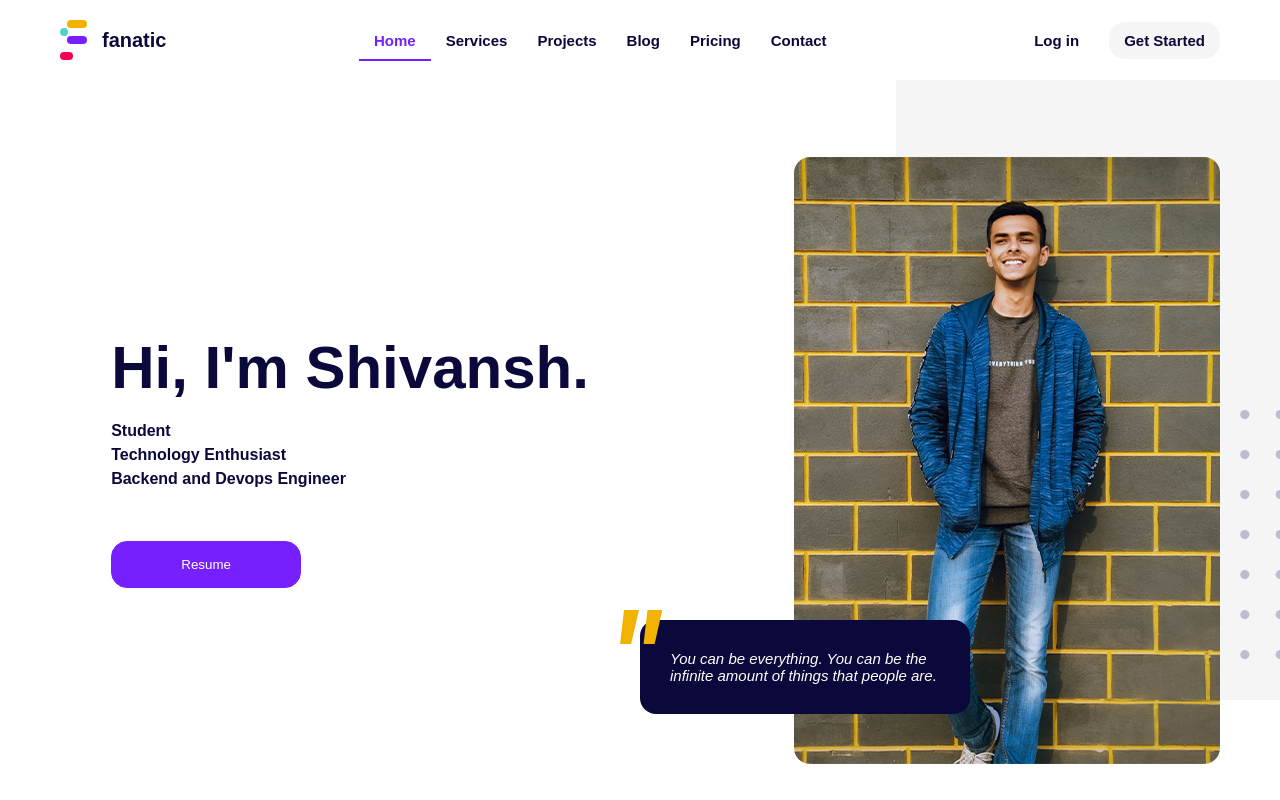
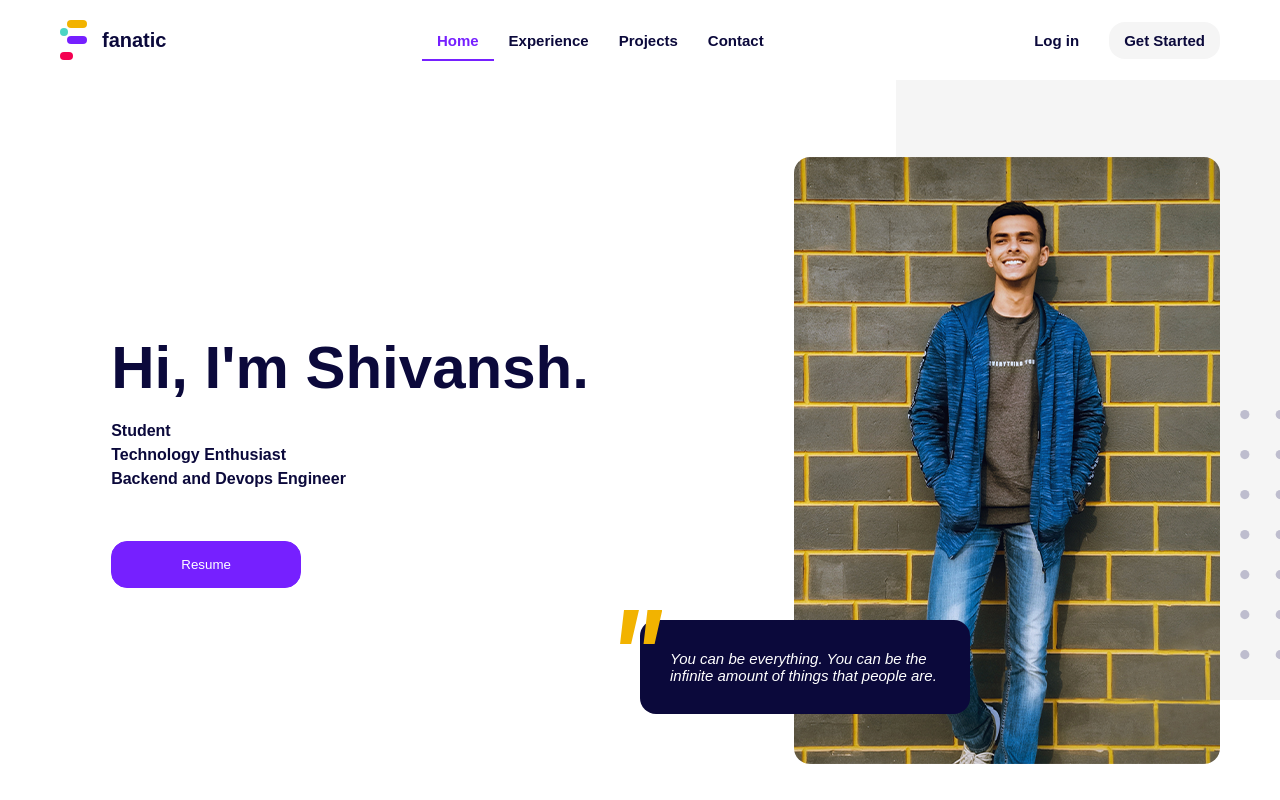
Before and after one commit to Shiv10/portfolio, a React (Create React App) app: page / in a window 1280 px wide. Shown: the top 800 px of the page. Built offline with nearby package versions, Linux system fonts and the light colour scheme; a web font is replaced by a local one.

Commit message:
feat: edit navbar

```diff
--- a/src/components/Nav/Sidebar.jsx
+++ b/src/components/Nav/Sidebar.jsx
@@ -46,7 +46,7 @@ export default function Sidebar({ sidebarOpen, toggleSidebar }) {
             smooth={true}
             offset={-60}
           >
-            Services
+            Experience
           </Link>
         </li>
         <li className="semiBold font15 pointer">
@@ -61,34 +61,6 @@ export default function Sidebar({ sidebarOpen, toggleSidebar }) {
             offset={-60}
           >
             Projects
-          </Link>
-        </li>
-        <li className="semiBold font15 pointer">
-          <Link
-            onClick={() => toggleSidebar(!sidebarOpen)}
-            activeClass="active"
-            className="whiteColor"
-            style={{ padding: "10px 15px" }}
-            to="blog"
-            spy={true}
-            smooth={true}
-            offset={-60}
-          >
-            Blog
-          </Link>
-        </li>
-        <li className="semiBold font15 pointer">
-          <Link
-            onClick={() => toggleSidebar(!sidebarOpen)}
-            activeClass="active"
-            className="whiteColor"
-            style={{ padding: "10px 15px" }}
-            to="pricing"
-            spy={true}
-            smooth={true}
-            offset={-60}
-          >
-            Pricing
           </Link>
         </li>
         <li className="semiBold font15 pointer">
--- a/src/components/Nav/TopNavbar.jsx
+++ b/src/components/Nav/TopNavbar.jsx
@@ -43,22 +43,12 @@ export default function TopNavbar() {
             </li>
             <li className="semiBold font15 pointer">
               <Link activeClass="active" style={{ padding: "10px 15px" }} to="services" spy={true} smooth={true} offset={-80}>
-                Services
+                Experience
               </Link>
             </li>
             <li className="semiBold font15 pointer">
               <Link activeClass="active" style={{ padding: "10px 15px" }} to="projects" spy={true} smooth={true} offset={-80}>
                 Projects
-              </Link>
-            </li>
-            <li className="semiBold font15 pointer">
-              <Link activeClass="active" style={{ padding: "10px 15px" }} to="blog" spy={true} smooth={true} offset={-80}>
-                Blog
-              </Link>
-            </li>
-            <li className="semiBold font15 pointer">
-              <Link activeClass="active" style={{ padding: "10px 15px" }} to="pricing" spy={true} smooth={true} offset={-80}>
-                Pricing
               </Link>
             </li>
             <li className="semiBold font15 pointer">
```
